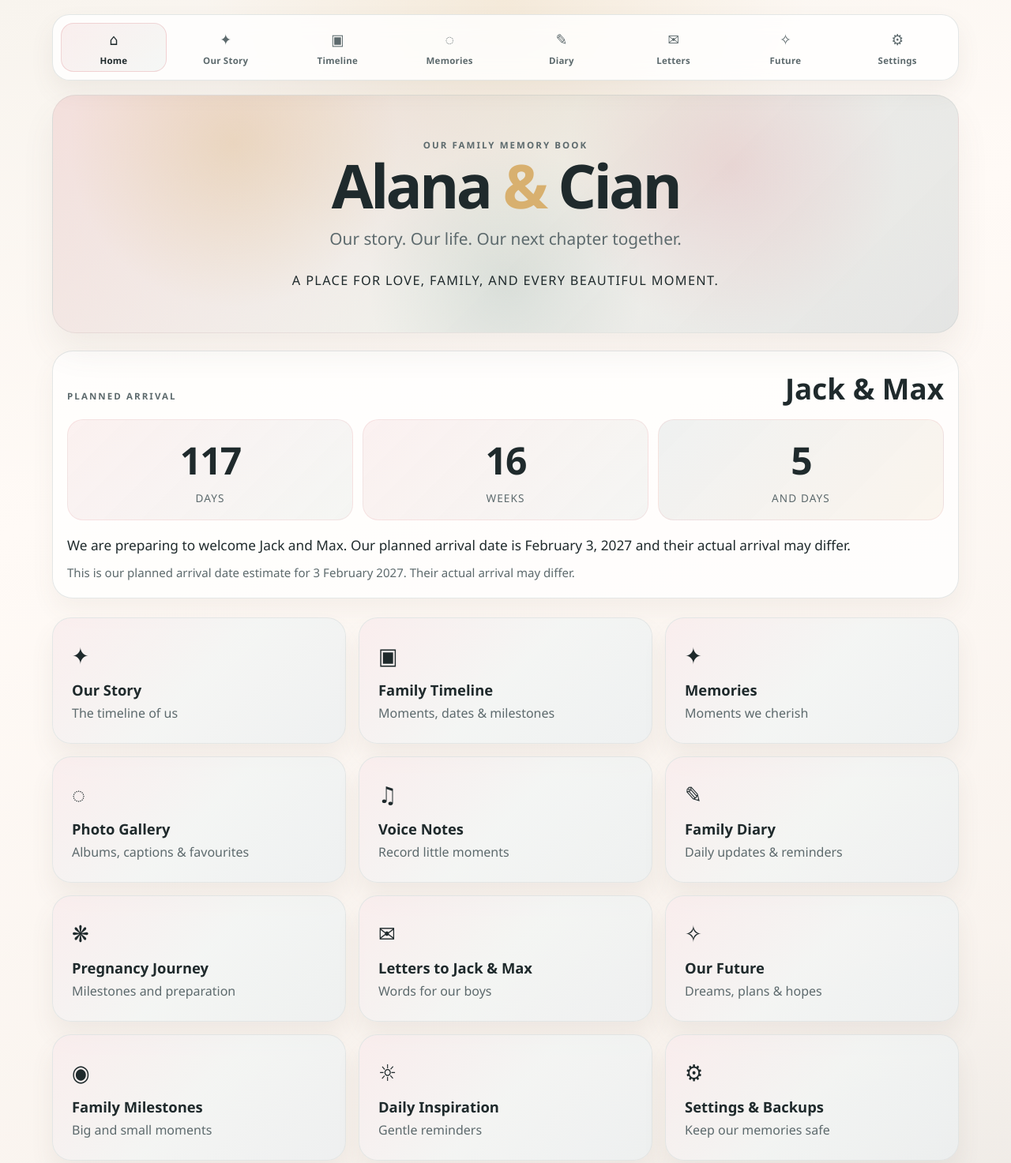
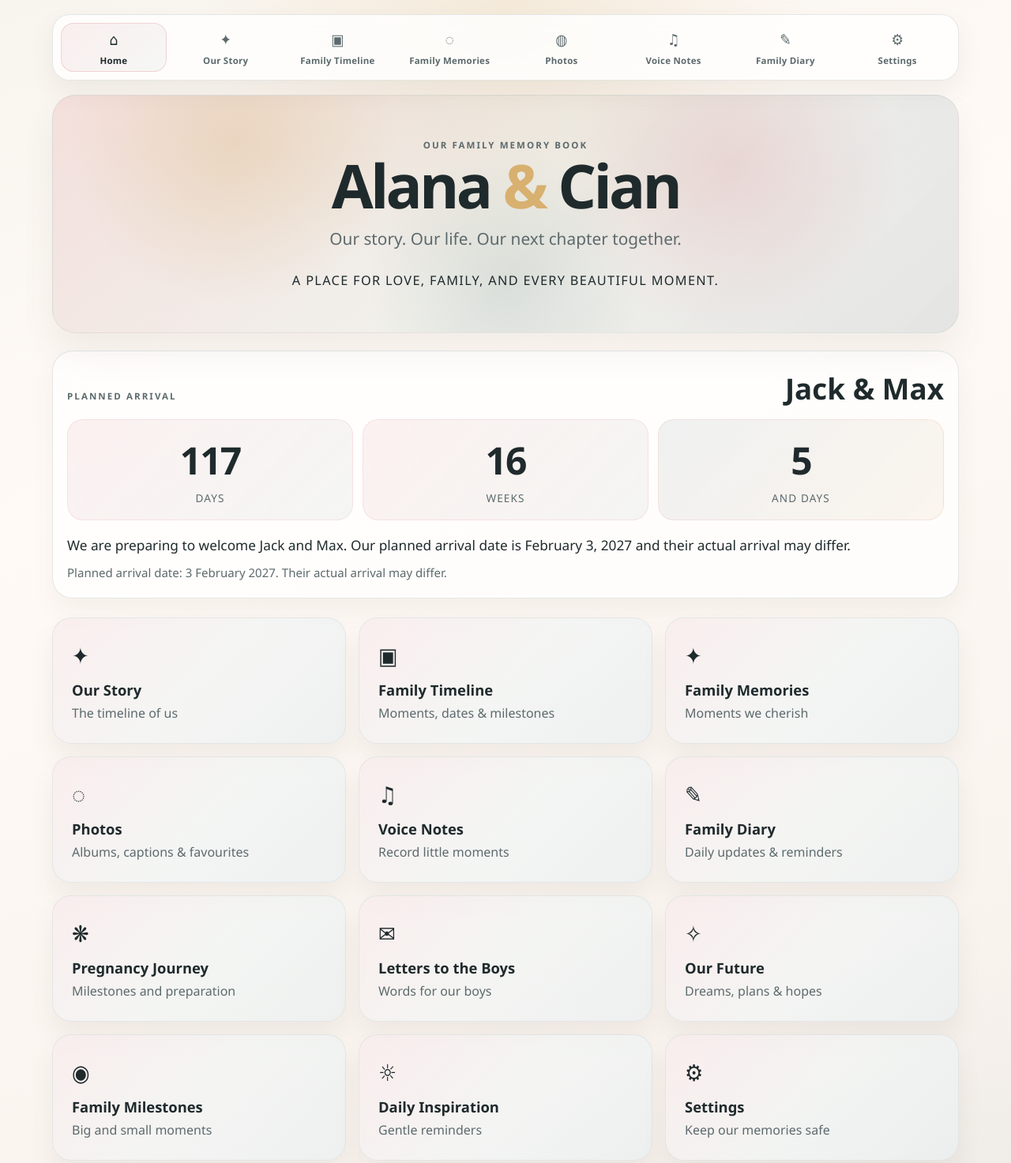
Before and after one commit to gimmethelooter-max/alana-cian, a plain HTML site: page index.html in a window 1280 px wide. Shown: the top 1473 px of the page at 79% size. Drawn offline with Linux system fonts and the light colour scheme.

Commit message:
Improve family app home screen labels and mobile-friendly PWA metadata

```diff
--- a/index.html
+++ b/index.html
@@ -6,7 +6,8 @@
     <meta name="theme-color" content="#f8f4ee" />
     <meta name="description" content="A private family memory book for Alana and Cian, with our story, memories, diary, and future plans." />
     <meta name="apple-mobile-web-app-capable" content="yes" />
-    <meta name="apple-mobile-web-app-status-bar-style" content="default" />
+    <meta name="mobile-web-app-capable" content="yes" />
+    <meta name="apple-mobile-web-app-status-bar-style" content="black-translucent" />
     <meta name="apple-mobile-web-app-title" content="A&C Family Book" />
     <link rel="manifest" href="manifest.webmanifest" />
     <link rel="icon" type="image/svg+xml" href="icons/icon.svg" />
@@ -34,23 +35,23 @@
         </button>
         <button class="nav-item" data-page="timeline" type="button">
           <span class="nav-icon">▣</span>
-          <span class="nav-label">Timeline</span>
+          <span class="nav-label">Family Timeline</span>
         </button>
         <button class="nav-item" data-page="memories" type="button">
           <span class="nav-icon">◌</span>
-          <span class="nav-label">Memories</span>
+          <span class="nav-label">Family Memories</span>
+        </button>
+        <button class="nav-item" data-page="gallery" type="button">
+          <span class="nav-icon">◍</span>
+          <span class="nav-label">Photos</span>
+        </button>
+        <button class="nav-item" data-page="voice" type="button">
+          <span class="nav-icon">♫</span>
+          <span class="nav-label">Voice Notes</span>
         </button>
         <button class="nav-item" data-page="diary" type="button">
           <span class="nav-icon">✎</span>
-          <span class="nav-label">Diary</span>
-        </button>
-        <button class="nav-item" data-page="letters" type="button">
-          <span class="nav-icon">✉</span>
-          <span class="nav-label">Letters</span>
-        </button>
-        <button class="nav-item" data-page="future" type="button">
-          <span class="nav-icon">✧</span>
-          <span class="nav-label">Future</span>
+          <span class="nav-label">Family Diary</span>
         </button>
         <button class="nav-item" data-page="settings" type="button">
           <span class="nav-icon">⚙</span>
@@ -93,7 +94,7 @@
               We are preparing to welcome Jack and Max.
             </p>
             <p class="countdown-note">
-              This is our planned arrival date estimate for 3 February 2027. Their actual arrival may differ.
+              Planned arrival date: 3 February 2027. Their actual arrival may differ.
             </p>
           </div>
 
@@ -118,7 +119,7 @@
               <div class="card-glow"></div>
               <div class="card-content">
                 <span class="card-icon">✦</span>
-                <h3>Memories</h3>
+                <h3>Family Memories</h3>
                 <p>Moments we cherish</p>
               </div>
             </button>
@@ -126,7 +127,7 @@
               <div class="card-glow"></div>
               <div class="card-content">
                 <span class="card-icon">◌</span>
-                <h3>Photo Gallery</h3>
+                <h3>Photos</h3>
                 <p>Albums, captions &amp; favourites</p>
               </div>
             </button>
@@ -158,7 +159,7 @@
               <div class="card-glow"></div>
               <div class="card-content">
                 <span class="card-icon">✉</span>
-                <h3>Letters to Jack &amp; Max</h3>
+                <h3>Letters to the Boys</h3>
                 <p>Words for our boys</p>
               </div>
             </button>
@@ -190,7 +191,7 @@
               <div class="card-glow"></div>
               <div class="card-content">
                 <span class="card-icon">⚙</span>
-                <h3>Settings &amp; Backups</h3>
+                <h3>Settings</h3>
                 <p>Keep our memories safe</p>
               </div>
             </button>
```
